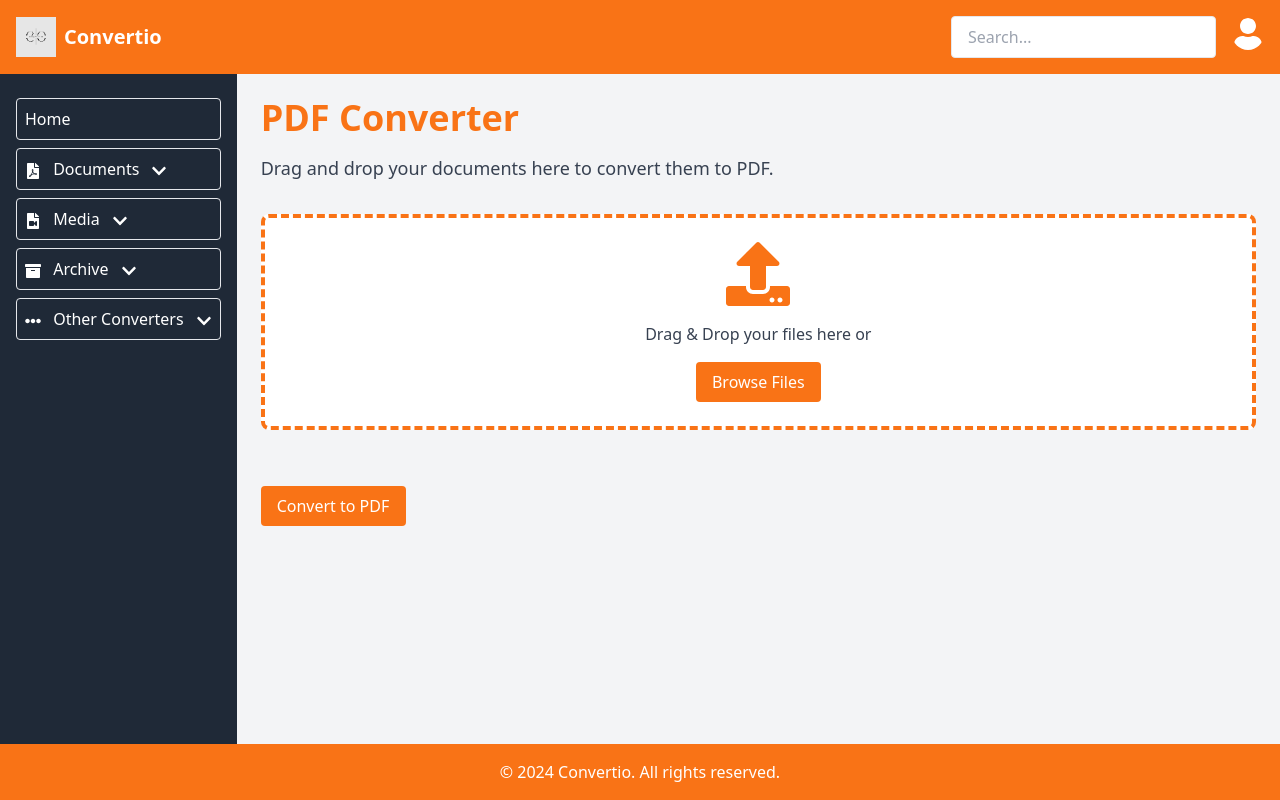
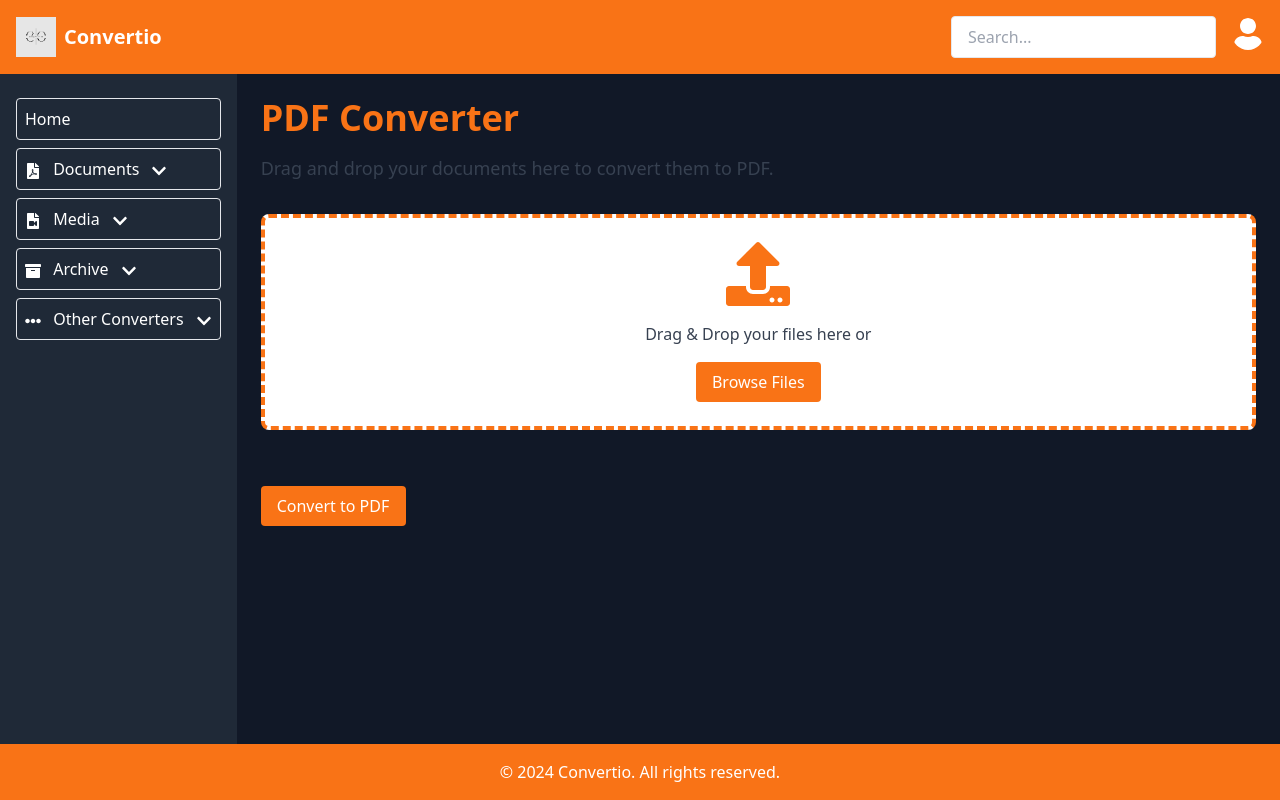
Before and after one commit to Yuri561/Convertio, a React (Vite) app: page /pdf-converter in a window 1280 px wide. Built offline with nearby package versions, Linux system fonts and the light colour scheme.

Commit message:
Update PdfConverter.jsx

```diff
--- a/src/components/PdfConverter/PdfConverter.jsx
+++ b/src/components/PdfConverter/PdfConverter.jsx
@@ -69,7 +69,7 @@ const PdfConverter = () => {
 
   return (
 		<div
-			className='pdf-converter-container p-6 bg-gray-100 min-h-screen'
+			className='pdf-converter-container p-6 bg-gray-900 min-h-screen'
 			data-aos='zoom-in'>
 			<h1
 				className='text-4xl font-extrabold mb-4 text-orange-500'
```
